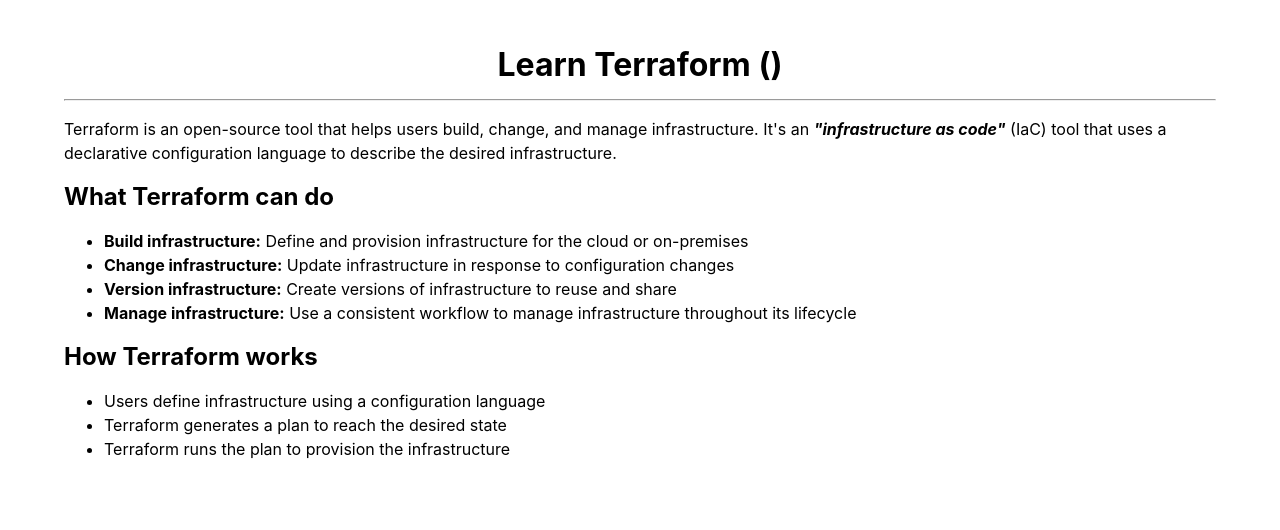
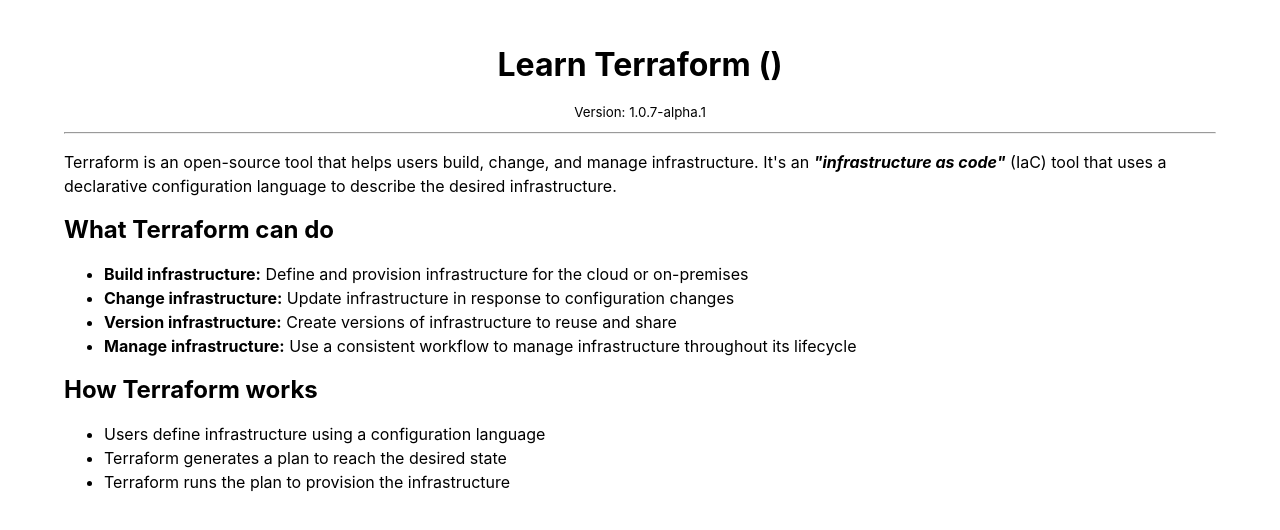
Before and after one commit to harireddy7/learn-terraform, a React (Create React App) app: page / in a window 1280 px wide. Shown: the top 530 px of the page. Built offline with nearby package versions, Linux system fonts and the light colour scheme.

Commit message:
fix: update version to 1.0.7-alpha.1 in App.js

```diff
--- a/src/App.js
+++ b/src/App.js
@@ -5,6 +5,7 @@
     <div className="App">
       <header>
         <h1>Learn Terraform ({process.env.REACT_APP_VERSION})</h1>
+        <small>Version: 1.0.7-alpha.1</small>
       </header>
       <hr />
       <main>
```
